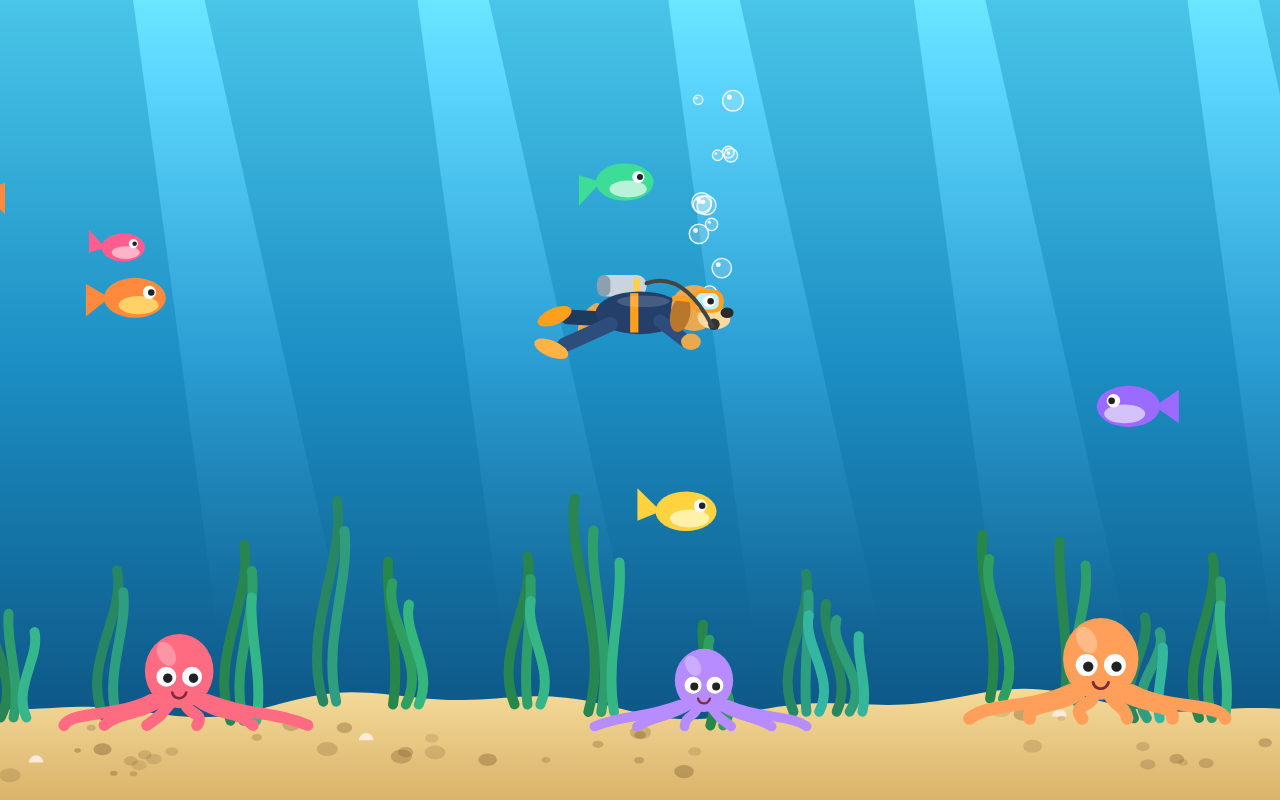
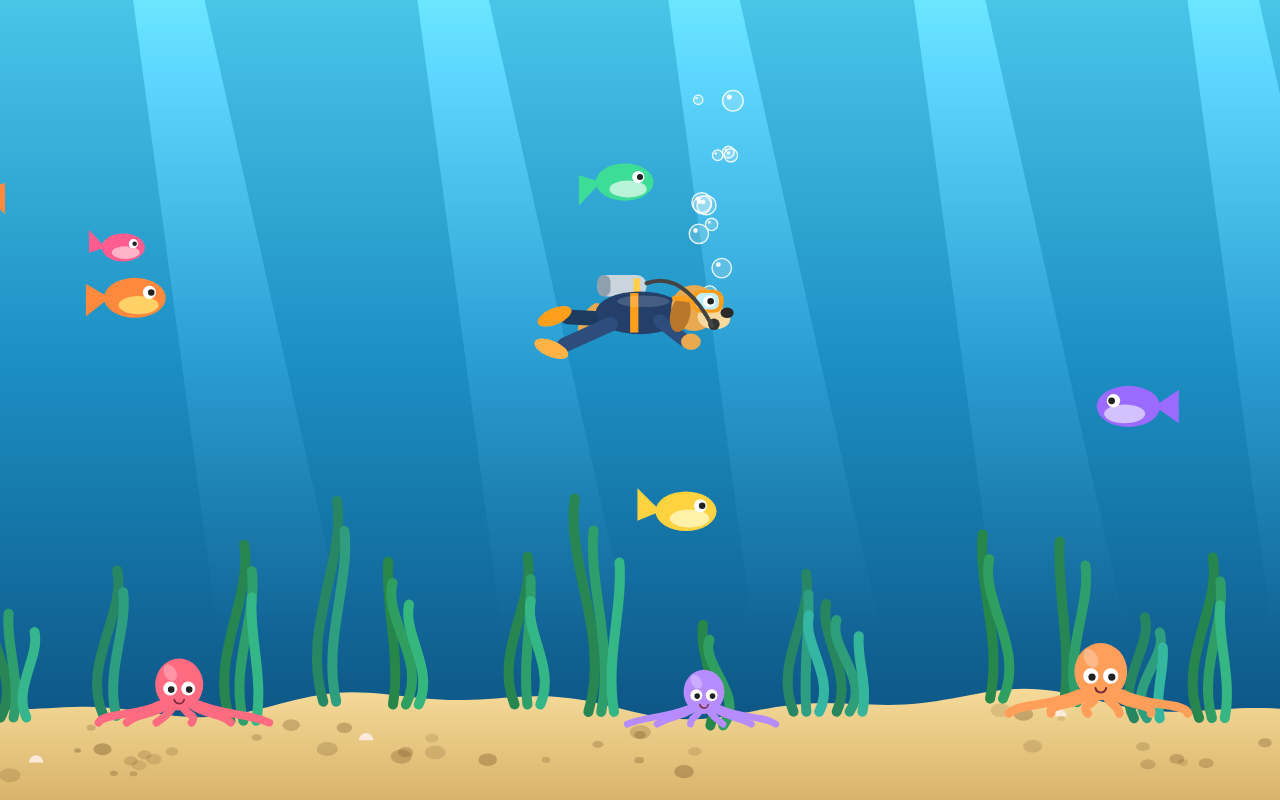
Before and after one commit to sushma-rkg/14_11_scuba, a plain HTML site: page index.html in a window 1280 px wide. Drawn offline with Linux system fonts and the light colour scheme; animation ran at ten frames a second.

Commit message:
Make octopuses smaller
Co-Authored-By: Claude Sonnet 5.5 <noreply@anthropic.com>
Claude-Session: https://claude.ai/code/session_01K5QuQMW2bov6AZz5t2BGHw

```diff
--- a/index.html
+++ b/index.html
@@ -142,7 +142,7 @@
   }
 
   function drawOcto(o, t) {
-    const x = o.fx * W, s = S * o.size;
+    const x = o.fx * W, s = S * o.size * 0.7;
     const y = floorY(x) - 6 * s + Math.sin(t * 0.002 + o.ph) * 3 * s;
     ctx.save(); ctx.translate(x, y); ctx.scale(s, s);
     ctx.strokeStyle = o.col; ctx.lineWidth = 8; ctx.lineCap = 'round';
```
